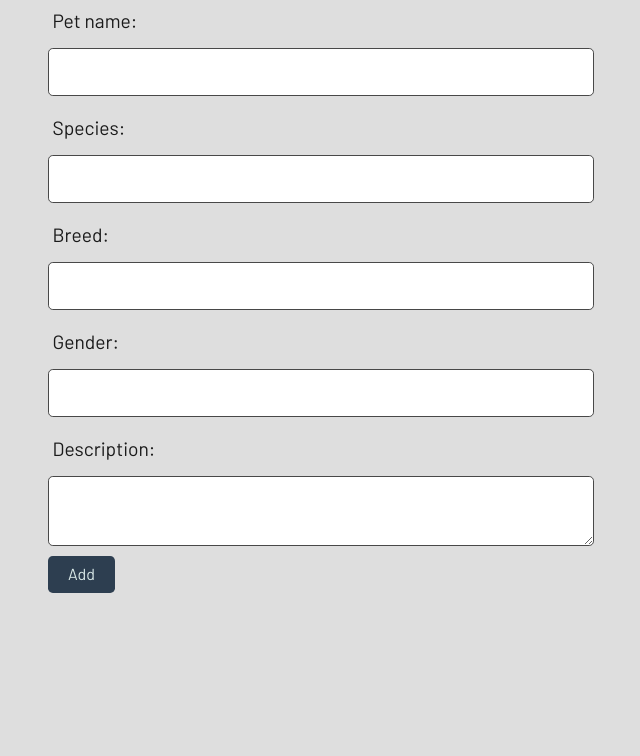
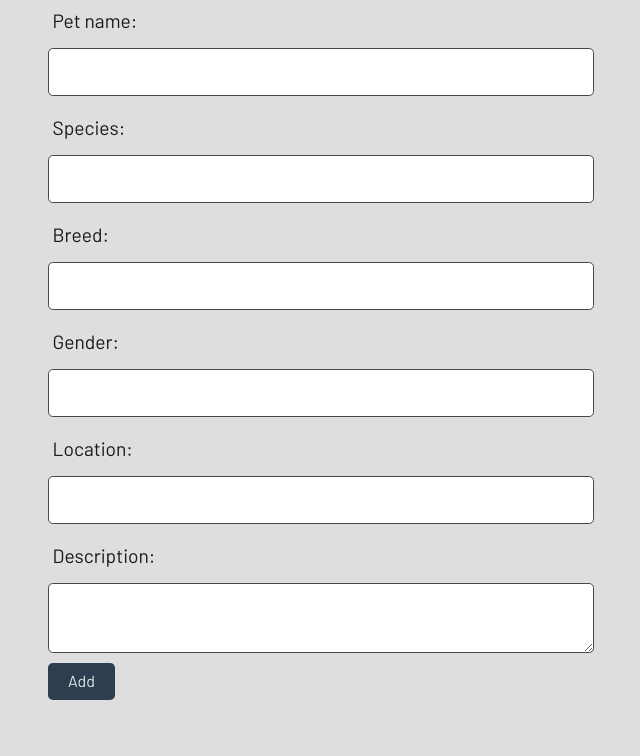
Before and after one commit to ckkorson/critter-gitter, a Node server app: page /profile in a window 1280 px wide. Shown: the part 372-1128 px from the top of the page, without its empty margins (31-671 px from the left). Before the commit the page ends 965 px from the top, so only its background shows below. Run offline with Node 20, Linux system fonts and the light colour scheme; the visitor is signed in with stand-in values (Sample User, id 1); data that the repository does not hold is empty; some libraries are stand-ins or nearby versions.

Commit message:
added location to profile input form

```diff
--- a/public/js/profile.js
+++ b/public/js/profile.js
@@ -6,11 +6,12 @@ const newFormHandler = async (event) => {
   const breed = document.querySelector('#breed').value.trim();
   const gender = document.querySelector('#gender').value.trim();
   const description = document.querySelector('#pet-desc').value.trim();
+  const location = document.querySelector('#location').value.trim();
 
-  if (name && species && breed && gender && description) {
+  if (name && species && breed && gender && description && location) {
     const response = await fetch(`/api/pets`, {
       method: 'POST',
-      body: JSON.stringify({ name, species, breed, gender, description }),
+      body: JSON.stringify({ name, species, breed, gender, description, location }),
       headers: {
         'Content-Type': 'application/json',
       },
--- a/views/profile.handlebars
+++ b/views/profile.handlebars
@@ -24,6 +24,10 @@
       <div class="form-group">
         <label for="gender">Gender:</label>
         <input class="form-input" type="text" id="gender" name="gender" />
+      </div>
+      <div class="form-group">
+        <label for="location">Location:</label>
+        <input class="form-input" type="text" id="location" name="location"></input>
       </div>
       <div class="form-group">
         <label for="pet-desc">Description:</label>
```
